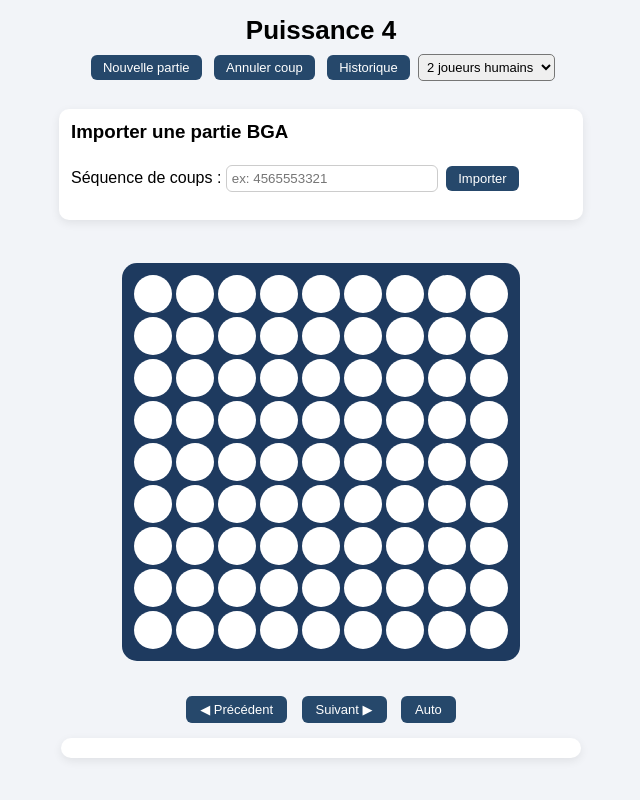
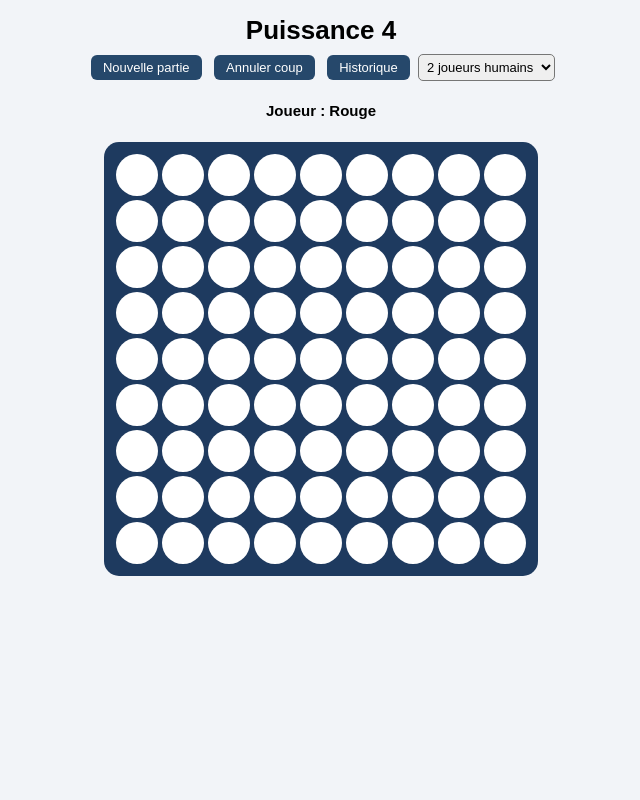
Before and after one commit to dacinebouhanik/connect4-site, a Flask app: page / in a window 1280 px wide. Shown: the whole page, without its empty margins (319-959 px from the left). Run offline with Flask 3, Linux system fonts and the light colour scheme.

Commit message:
restore stable interface

```diff
--- a/PyPUIS4/static/script.js
+++ b/PyPUIS4/static/script.js
@@ -1,201 +1,279 @@
 let timerIA = null;
 let delaiIAActuel = 600;
 
-/* =========================
-   VARIABLES REPLAY
-========================= */
-
-let replayCoups = [];
-let replayIndex = 0;
-
-
-/* =========================
+/* ================================
    CHARGER PLATEAU
-========================= */
+================================ */
 
 async function chargerPlateau() {
-
     const res = await fetch("/api/plateau");
     const data = await res.json();
+
+    // remettre le select sur le mode courant (utile si refresh)
+    const modeSelect = document.getElementById("modeSelect");
+    if (modeSelect) modeSelect.value = String(data.mode);
+
+    // afficher/masquer la zone réglages IA
+    const zoneIA = document.getElementById("zoneIA");
+    if (zoneIA) {
+        if (data.mode === 0 || data.mode === 1) {
+            zoneIA.style.display = "block";
+        } else {
+            zoneIA.style.display = "none";
+        }
+    }
+
+    // remplir les réglages IA depuis le backend
+    if (data.ia_config) {
+        const cfg = data.ia_config;
+
+        // rouge
+        const stratR = document.getElementById("strategieRouge");
+        const profR = document.getElementById("profRouge");
+        if (stratR) stratR.value = cfg.rouge.strategie;
+        if (profR) profR.value = String(cfg.rouge.profondeur);
+
+        // jaune
+        const stratJ = document.getElementById("strategieJaune");
+        const profJ = document.getElementById("profJaune");
+        if (stratJ) stratJ.value = cfg.jaune.strategie;
+        if (profJ) profJ.value = String(cfg.jaune.profondeur);
+
+        // delai
+        const delaiInput = document.getElementById("delaiIA");
+        if (delaiInput) delaiInput.value = String(cfg.delai);
+
+        delaiIAActuel = parseInt(cfg.delai) || 600;
+    }
 
     const plateauDiv = document.getElementById("plateau");
     plateauDiv.innerHTML = "";
 
     const nbColonnes = data.plateau[0].length;
 
+    // Plateau compact
     plateauDiv.style.display = "grid";
-    plateauDiv.style.gridTemplateColumns = `repeat(${nbColonnes},38px)`;
+    plateauDiv.style.gridTemplateColumns = `repeat(${nbColonnes}, 42px)`;
     plateauDiv.style.gap = "4px";
+    plateauDiv.style.justifyContent = "center";
 
-    data.plateau.forEach(ligne => {
+    data.plateau.forEach((ligne) => {
+        ligne.forEach((cell, colIndex) => {
+            const div = document.createElement("div");
+            div.className = "case";
+            div.style.width = "42px";
+            div.style.height = "42px";
 
-        ligne.forEach((cell,colIndex)=>{
-
-            const div=document.createElement("div");
-            div.className="case";
-
-            div.style.width="38px";
-            div.style.height="38px";
-
-            if(cell===1){
-                div.innerHTML="●";
+            if (cell === 1) {
+                div.innerHTML = "●";
                 div.classList.add("rouge");
-            }
-
-            if(cell===2){
-                div.innerHTML="●";
+            } else if (cell === 2) {
+                div.innerHTML = "●";
                 div.classList.add("jaune");
             }
 
-            div.onclick=()=>{
-                jouer(colIndex);
-            }
+            // clic autorisé seulement si partie pas finie ET pas IA vs IA
+            div.onclick = () => {
+                if (!data.resultat && data.mode !== 0) {
+                    jouer(colIndex);
+                }
+            };
 
             plateauDiv.appendChild(div);
-
         });
-
     });
 
+    const info = document.getElementById("info");
+    if (data.resultat) {
+        info.innerHTML = "Partie terminée : " + data.resultat;
+    } else {
+        info.innerHTML = "Joueur : " + (data.joueur === 1 ? "Rouge" : "Jaune");
+    }
+
+    afficherScoresSousColonnes(data.scores);
+
+    // IA vs IA animation
+    if (data.mode === 0 && !data.resultat) {
+        demarrerIA();
+    } else {
+        stopperIA();
+    }
 }
 
+/* ================================
+   JOUER
+================================ */
 
-/* =========================
-   JOUER
-========================= */
-
-async function jouer(col){
-
-    await fetch("/api/jouer",{
-        method:"POST",
-        headers:{
-            "Content-Type":"application/json"
-        },
-        body:JSON.stringify({col:col})
+async function jouer(col) {
+    await fetch("/api/jouer", {
+        method: "POST",
+        headers: { "Content-Type": "application/json" },
+        body: JSON.stringify({ col: col })
     });
 
     chargerPlateau();
-
 }
 
+/* ================================
+   NOUVELLE PARTIE
+================================ */
 
-/* =========================
-   NOUVELLE PARTIE
-========================= */
+async function nouvellePartie() {
+    await fetch("/api/nouvelle");
+    chargerPlateau();
+}
 
-async function nouvellePartie(){
+/* ================================
+   ANNULER
+================================ */
 
-    await fetch("/api/nouvelle");
+async function annulerCoup() {
+    await fetch("/api/annuler");
+    chargerPlateau();
+}
+
+/* ================================
+   CHANGER MODE
+================================ */
+
+async function changerMode() {
+    const modeSelect = document.getElementById("modeSelect");
+    const mode = parseInt(modeSelect.value);
+
+    await fetch("/api/mode", {
+        method: "POST",
+        headers: { "Content-Type": "application/json" },
+        body: JSON.stringify({ mode: mode })
+    });
 
     chargerPlateau();
-
 }
 
+/* ================================
+   APPLIQUER CONFIG IA (Tkinter-like)
+================================ */
 
-/* =========================
-   HISTORIQUE
-========================= */
+async function appliquerConfigIA() {
+    await fetch("/api/config_ia", {
+        method: "POST",
+        headers: { "Content-Type": "application/json" },
+        body: JSON.stringify({
+            strategieRouge: document.getElementById("strategieRouge").value,
+            profRouge: document.getElementById("profRouge").value,
+            strategieJaune: document.getElementById("strategieJaune").value,
+            profJaune: document.getElementById("profJaune").value,
+            delai: document.getElementById("delaiIA").value
+        })
+    });
 
-async function chargerHistorique(){
+    // important : si on est en IA vs IA et qu’on change le délai,
+    // on redémarre le timer avec le nouveau délai
+    stopperIA();
+    chargerPlateau();
+}
 
-    const res=await fetch("/api/historique");
-    const data=await res.json();
+/* ================================
+   IA vs IA
+================================ */
 
-    const liste=document.getElementById("listeParties");
+function demarrerIA() {
+    if (timerIA !== null) return;
 
-    liste.innerHTML="";
+    // utilise le délai configuré
+    const d = parseInt(delaiIAActuel) || 600;
 
-    data.forEach(partie=>{
+    timerIA = setInterval(async () => {
+        await fetch("/api/ia_step", { method: "POST" });
+        await chargerPlateau();
+    }, d);
+}
 
-        const ligne=document.createElement("tr");
+function stopperIA() {
+    if (timerIA !== null) {
+        clearInterval(timerIA);
+        timerIA = null;
+    }
+}
 
-        ligne.innerHTML=`
-        <td>${partie.id}</td>
-        <td>${partie.date}</td>
-        <td>${partie.coups ? partie.coups.length : 0}</td>
-        <td>${partie.resultat}</td>
-        <td>${partie.statut}</td>
-        <td>
-        <button onclick="chargerPartie(${partie.id})">
-        Voir
-        </button>
-        </td>
+/* ================================
+   AFFICHAGE SCORES MINIMAX
+================================ */
+
+function afficherScoresSousColonnes(scores) {
+    const ancien = document.getElementById("scoresMinimax");
+    if (ancien) ancien.remove();
+
+    if (!scores) return;
+
+    const nbColonnes = Object.keys(scores).length;
+
+    const div = document.createElement("div");
+    div.id = "scoresMinimax";
+    div.style.display = "grid";
+    div.style.gridTemplateColumns = `repeat(${nbColonnes}, 42px)`;
+    div.style.gap = "4px";
+    div.style.marginTop = "8px";
+    div.style.justifyContent = "center";
+
+    for (let i = 0; i < nbColonnes; i++) {
+        const cell = document.createElement("div");
+        cell.style.textAlign = "center";
+        cell.style.fontSize = "14px";
+        cell.style.color = "green";
+        cell.style.fontWeight = "bold";
+        cell.innerText = scores[i] !== undefined ? scores[i] : "";
+        div.appendChild(cell);
+    }
+
+    const plateauDiv = document.getElementById("plateau");
+    plateauDiv.after(div);
+}
+
+/* ================================
+   HISTORIQUE BD
+================================ */
+
+async function ouvrirHistorique() {
+    const zone = document.getElementById("historique");
+
+    if (zone.style.display === "none") {
+        zone.style.display = "block";
+        chargerHistorique();
+    } else {
+        zone.style.display = "none";
+    }
+}
+
+async function chargerHistorique() {
+    const res = await fetch("/api/historique");
+    const data = await res.json();
+
+    const liste = document.getElementById("listeParties");
+    liste.innerHTML = "";
+
+    data.forEach(partie => {
+        const div = document.createElement("div");
+
+        div.innerHTML = `
+            <strong>ID ${partie.id}</strong> |
+            résultat : ${partie.resultat} |
+            confiance : ${partie.confiance}
+            <button onclick="chargerPartie(${partie.id})">
+                Charger
+            </button>
         `;
 
-        liste.appendChild(ligne);
-
+        liste.appendChild(div);
     });
-
 }
 
-function ouvrirHistorique(){
-
-    const zone=document.getElementById("historique");
-
-    if(zone.style.display==="none" || zone.style.display===""){
-        zone.style.display="block";
-        chargerHistorique();
-    }else{
-        zone.style.display="none";
-    }
-
+async function chargerPartie(id) {
+    await fetch("/api/charger/" + id);
+    chargerPlateau();
 }
 
-
-/* =========================
-   CHARGER PARTIE POUR REPLAY
-========================= */
-
-async function chargerPartie(id){
-
-    const res=await fetch("/api/charger/"+id);
-    const data=await res.json();
-
-    replayCoups=data.coups.split("").map(Number);
-
-    replayIndex=0;
-
-    await nouvellePartie();
-
-}
-
-
-/* =========================
-   REPLAY SUIVANT
-========================= */
-
-async function replaySuivant(){
-
-    if(replayIndex>=replayCoups.length) return;
-
-    await jouer(replayCoups[replayIndex]);
-
-    replayIndex++;
-
-}
-
-
-/* =========================
-   REPLAY PRECEDENT
-========================= */
-
-async function replayPrecedent(){
-
-    if(replayIndex<=0) return;
-
-    replayIndex--;
-
-    await nouvellePartie();
-
-    for(let i=0;i<replayIndex;i++){
-        await jouer(replayCoups[i]);
-    }
-
-}
-
-
-/* =========================
+/* ================================
    INITIALISATION
-========================= */
+================================ */
 
 chargerPlateau();
--- a/PyPUIS4/static/style.css
+++ b/PyPUIS4/static/style.css
@@ -68,9 +68,8 @@ select {
 }
 
 /* Case */
-
 .case {
-    width: 38px;
+    width: 38px;      /* plus petit */
     height: 38px;
     background-color: white;
     border-radius: 50%;
@@ -142,100 +141,3 @@ button:hover {
 #listeParties {
     text-align: left;
 }
-
-/* ================= TABLE HISTORIQUE ================= */
-
-.table-historique {
-    width: 100%;
-    border-collapse: collapse;
-    margin-top: 10px;
-    font-size: 14px;
-}
-
-.table-historique th {
-    background-color: #1e3a5f;
-    color: white;
-    padding: 8px;
-    text-align: center;
-}
-
-.table-historique td {
-    padding: 8px;
-    text-align: center;
-    border-bottom: 1px solid #ddd;
-}
-
-.table-historique tr:hover {
-    background-color: #f5f7fb;
-}
-
-.table-historique button {
-    padding: 4px 10px;
-    font-size: 12px;
-    background-color: #26486b;
-    border-radius: 6px;
-}
-
-/* ================= IMPORT BGA ================= */
-
-#bga_import {
-    background: white;
-    padding: 12px;
-    margin: 12px 0;
-    border-radius: 10px;
-    box-shadow: 0 3px 10px rgba(0,0,0,0.08);
-    width: 500px;
-    max-width: 90%;
-}
-
-#bga_import h3 {
-    margin-top: 0;
-}
-
-#bga_import input {
-    padding: 5px;
-    border-radius: 6px;
-    border: 1px solid #ccc;
-    width: 200px;
-}
-
-#import_result {
-    margin-top: 8px;
-    font-size: 13px;
-    font-weight: bold;
-}
-/* ================= REPLAY ================= */
-
-#replay_controls {
-    margin-top: 15px;
-}
-
-#replay_controls button {
-    padding: 6px 14px;
-    margin: 5px;
-    font-size: 13px;
-    border-radius: 6px;
-    border: none;
-    background-color: #26486b;
-    color: white;
-    cursor: pointer;
-}
-
-#replay_controls button:hover {
-    background-color: #3b5f86;
-}
-
-/* ================= SEQUENCE ================= */
-
-#sequence {
-    margin-top: 10px;
-    font-size: 16px;
-    font-weight: bold;
-    background: white;
-    padding: 10px;
-    border-radius: 10px;
-    box-shadow: 0 3px 10px rgba(0,0,0,0.08);
-    width: 500px;
-    max-width: 90%;
-    text-align: center;
-}
--- a/PyPUIS4/templates/index.html
+++ b/PyPUIS4/templates/index.html
@@ -21,30 +21,7 @@
     </select>
 </div>
 
-
-<!-- ================= IMPORT PARTIE BGA ================= -->
-
-<div id="bga_import" style="margin-top:15px;">
-
-<h3>Importer une partie BGA</h3>
-
-<div style="margin-bottom:8px;">
-
-Séquence de coups :
-
-<input id="bga_sequence" type="text" placeholder="ex: 4565553321" style="width:200px">
-
-<button onclick="importerSequence()">Importer</button>
-
-</div>
-
-<p id="import_result"></p>
-
-</div>
-
-
-<!-- ================= REGLAGES IA ================= -->
-
+<!-- Réglages IA -->
 <div id="zoneIA" style="display:none; margin-top:10px;">
     <h3>Réglages IA</h3>
 
@@ -83,34 +60,14 @@ Séquence de coups :
     </div>
 </div>
 
-
 <p id="info"></p>
 
 <div id="plateau"></div>
 
-
-<!-- ================= REPLAY ================= -->
-
-<div id="replay_controls" style="margin-top:15px;">
-
-<button onclick="replayPrecedent()">◀ Précédent</button>
-
-<button onclick="replaySuivant()">Suivant ▶</button>
-
-<button onclick="replayAuto()">Auto</button>
-
-</div>
-
-
-<div id="sequence" style="margin-top:10px; font-size:16px;"></div>
-
-
 <!-- scores minimax -->
 <div id="scores" style="margin-top:10px;"></div>
 
-
-<!-- ================= HISTORIQUE ================= -->
-
+<!-- HISTORIQUE -->
 <div id="historique" style="display:none; margin-top:20px;">
 
     <h3>Historique des parties</h3>
@@ -135,7 +92,6 @@ Séquence de coups :
 
 </div>
 
-
 <script src="{{ url_for('static', filename='script.js') }}"></script>
 
 </body>
```
Lines whose indentation alone changed are shown as unchanged.
